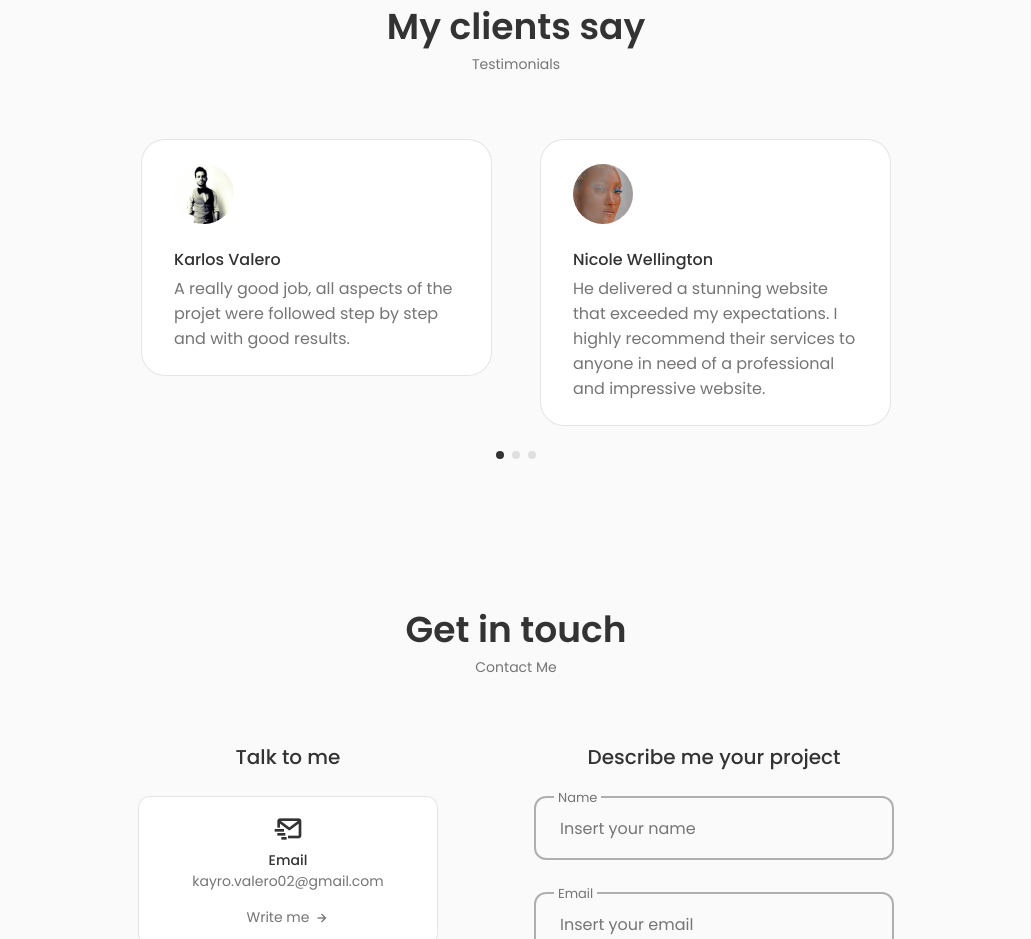
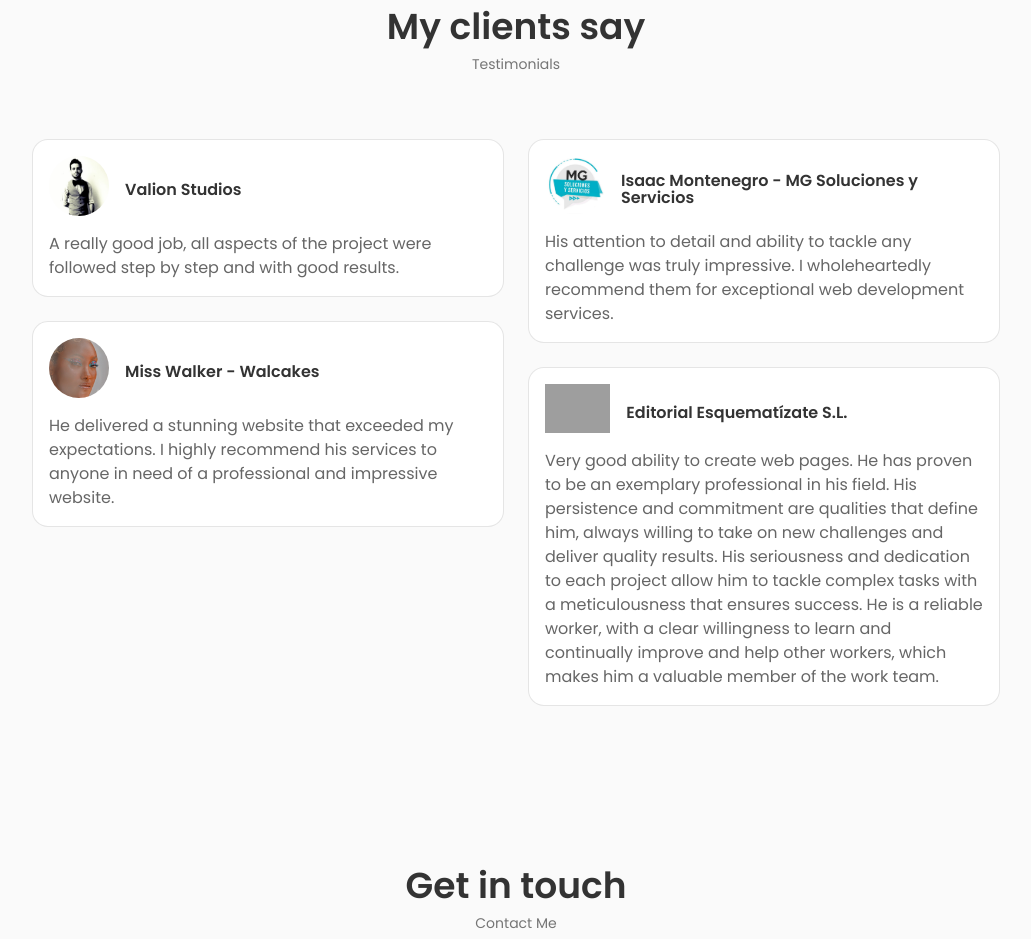
Before and after one commit to kayro-svg/Portfolio, a React (Create React App) app: page / in a window 1280 px wide. Shown: the part 5520-6459 px from the top of the page, without its empty margins (124-1155 px from the left). Built offline with nearby package versions, Linux system fonts and the light colour scheme; grey boxes are pictures that could not be loaded.

Commit message:
refactor: Update testimonials data and implement masonry layout for improved presentation

```diff
--- a/src/components/testimonials/Data.jsx
+++ b/src/components/testimonials/Data.jsx
@@ -1,27 +1,36 @@
 import Image1 from "../../assets/testimonial1.jpg";
 import Image2 from "../../assets/testimonial2.jpg";
 import Image3 from "../../assets/testimonial3.jpeg";
+import Image4 from "../../assets/logo-esquematizate.webp";
 
 export const Data = [
   {
     id: 1,
     image: Image1,
-    title: "Karlos Valero",
+    title: "Valion Studios",
     description:
-      "A really good job, all aspects of the projet were followed step by step and with good results.",
+      "A really good job, all aspects of the project were followed step by step and with good results.",
   },
   {
     id: 2,
     image: Image2,
-    title: "Nicole Wellington",
+    title: "Miss Walker - Walcakes",
     description:
-      "He delivered a stunning website that exceeded my expectations. I highly recommend their services to anyone in need of a professional and impressive website.",
+      "He delivered a stunning website that exceeded my expectations. I highly recommend his services to anyone in need of a professional and impressive website.",
   },
   {
     id: 3,
     image: Image3,
-    title: "Isaac Montenegro",
+    title: "Isaac Montenegro - MG Soluciones y Servicios",
     description:
       "His attention to detail and ability to tackle any challenge was truly impressive. I wholeheartedly recommend them for exceptional web development services.",
   },
+  {
+    id: 4,
+    image: Image4,
+    squareImg: true,
+    title: "Editorial Esquematízate S.L.",
+    description:
+      "Very good ability to create web pages. He has proven to be an exemplary professional in his field. His persistence and commitment are qualities that define him, always willing to take on new challenges and deliver quality results. His seriousness and dedication to each project allow him to tackle complex tasks with a meticulousness that ensures success. He is a reliable worker, with a clear willingness to learn and continually improve and help other workers, which makes him a valuable member of the work team.",
+  },
 ];
--- a/src/components/testimonials/Testimonials.jsx
+++ b/src/components/testimonials/Testimonials.jsx
@@ -1,6 +1,6 @@
-import React from 'react'
-import "./testimonials.css"
-import { Data } from './Data';
+import React from "react";
+import "./testimonials.css";
+import { Data } from "./Data";
 // Import Swiper React components
 import { Swiper, SwiperSlide } from "swiper/react";
 
@@ -11,15 +11,15 @@ import "swiper/css/pagination";
 // import required modules
 import { Pagination } from "swiper";
 
-
 const Testimonials = () => {
   return (
     <section className="testimonial container section">
       <h2 className="section_title">My clients say</h2>
       <span className="section_subtitle">Testimonials</span>
 
-            <Swiper className="testimonial_container"
-                loop = {true}
+      {/* <Swiper
+        className="testimonial_container"
+        loop={true}
         grabCursor={true}
         spaceBetween={24}
         pagination={{
@@ -36,18 +36,49 @@ const Testimonials = () => {
         }}
         modules={[Pagination]}
       >
-                {Data.map(({ id, image, title, description }) => {
+        {Data.map(({ id, image, title, description, imgWidth, squareImg }) => {
           return (
+            <>
               <SwiperSlide className="testimonial_card" key={id}>
-                            <img src={image} alt="" className="testimonial_img" />
+                <img
+                  src={image}
+                  alt=""
+                  className={
+                    squareImg ? "testimonial_img_square" : "testimonial_img"
+                  }
+                />
                 <h3 className="testimonial_name">{title}</h3>
                 <p className="testimonoal_description">{description}</p>
-                        </SwiperSlide >
-                    )
+              </SwiperSlide>
+            </>
+          );
         })}
-            </Swiper>
+      </Swiper> */}
+
+      <div className="testimonial_container_masonry">
+        {Data.map(({ id, image, title, description, imgWidth, squareImg }) => {
+          return (
+            <div className="testimonial_card_masonry" key={id}>
+              <div className="testimonial_img_name">
+                <img
+                  src={image}
+                  alt=""
+                  className={
+                    squareImg
+                      ? "testimonial_img_square_masonry"
+                      : "testimonial_img_masonry"
+                  }
+                  style={{ width: imgWidth }}
+                />
+                <h3 className="testimonial_name_masonry">{title}</h3>
+              </div>
+              <p className="testimonial_description">{description}</p>
+            </div>
+          );
+        })}
+      </div>
     </section>
-    )
-}
+  );
+};
 
-export default Testimonials
+export default Testimonials;
--- a/src/components/testimonials/testimonials.css
+++ b/src/components/testimonials/testimonials.css
@@ -1,6 +1,5 @@
 .testimonial_container {
   width: 750px;
-
 }
 
 .testimonial_card {
@@ -14,6 +13,12 @@
 .testimonial_img {
   width: 60px;
   border-radius: 3rem;
+  margin-bottom: var(--mb-1);
+}
+
+.testimonial_img_square {
+  height: 49px;
+  width: auto;
   margin-bottom: var(--mb-1);
 }
 
@@ -36,15 +41,72 @@
   background-color: var(--title-color) !important;
 }
 
-
 /* Breakpoints */
 /* For large devices */
 @media screen and (max-width: 992px) {
-    .testimonial_container{
+  .testimonial_container {
     width: initial;
   }
 
-    .testimonial_card{
+  .testimonial_card {
     padding: 1.25rem 1.5rem;
   }
 }
+
+/* Contenedor principal con layout masonry de dos columnas */
+.testimonial_container_masonry {
+  column-count: 2;
+  column-gap: 1.5rem;
+}
+
+/* Tarjeta individual dentro del masonry */
+.testimonial_card_masonry {
+  background-color: #ffffff;
+  margin: 0 0 1.5rem;
+  display: inline-block;
+  width: 100%;
+  break-inside: avoid;
+  border-radius: 1rem;
+  padding: 1rem;
+  border: 1px solid rgba(0, 0, 0, 0.1);
+}
+
+.testimonial_img_name {
+  display: flex;
+  align-items: center;
+  gap: 1rem;
+}
+
+.testimonial_img_masonry {
+  width: 60px;
+  border-radius: 3rem;
+  margin-bottom: var(--mb-1);
+}
+
+.testimonial_img_square_masonry {
+  height: 49px;
+  width: auto;
+  margin-bottom: var(--mb-1);
+}
+
+/* Título del testimonio */
+.testimonial_name_masonry {
+  font-size: 1rem;
+  margin-bottom: 0.5rem;
+  color: #333333;
+  line-height: 1.1;
+}
+
+/* Descripción del testimonio */
+.testimonial_description {
+  font-size: 1rem;
+  color: #666666;
+  line-height: 1.5;
+}
+
+/* Media Queries para responsividad */
+@media (max-width: 768px) {
+  .testimonial_container_masonry {
+    column-count: 1;
+  }
+}
```
Lines whose indentation alone changed are shown as unchanged.
